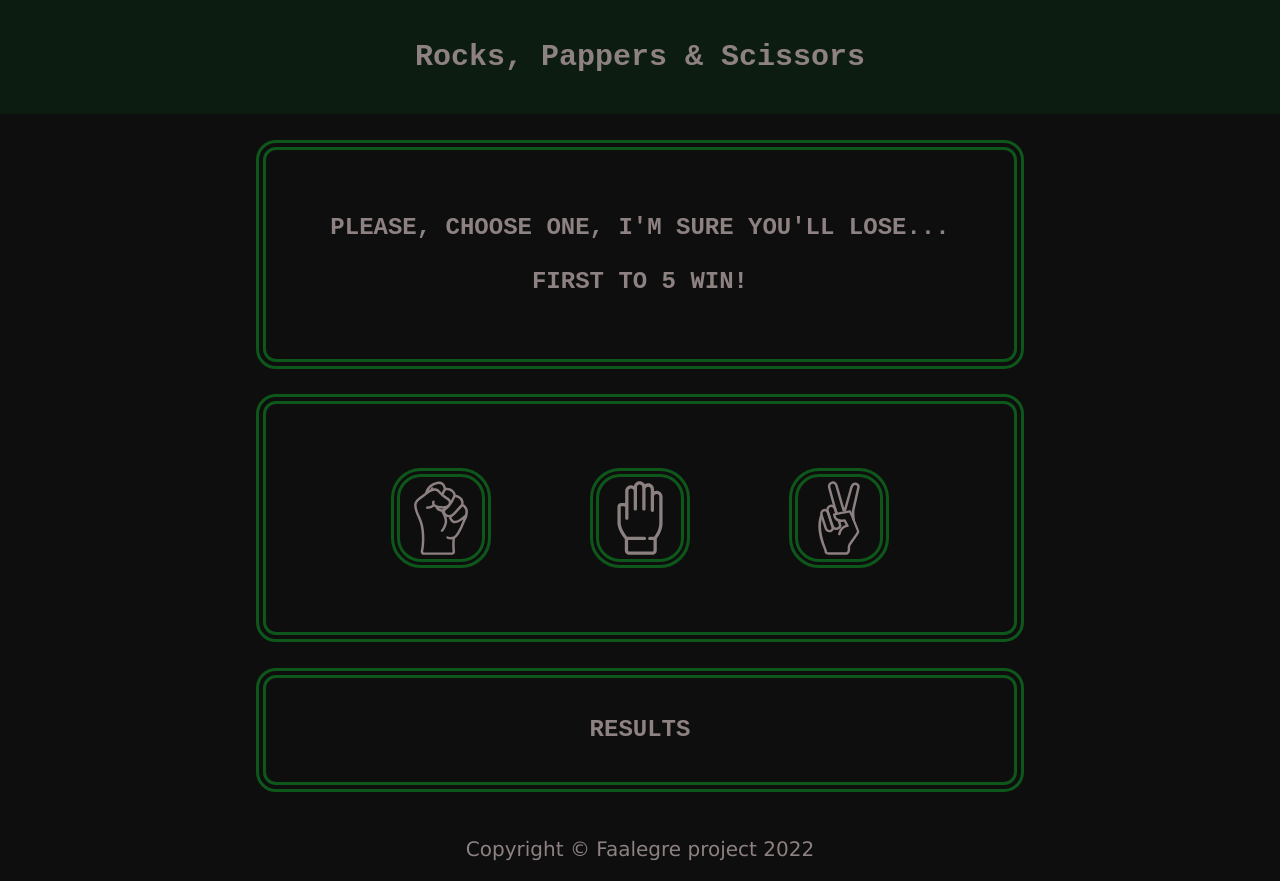
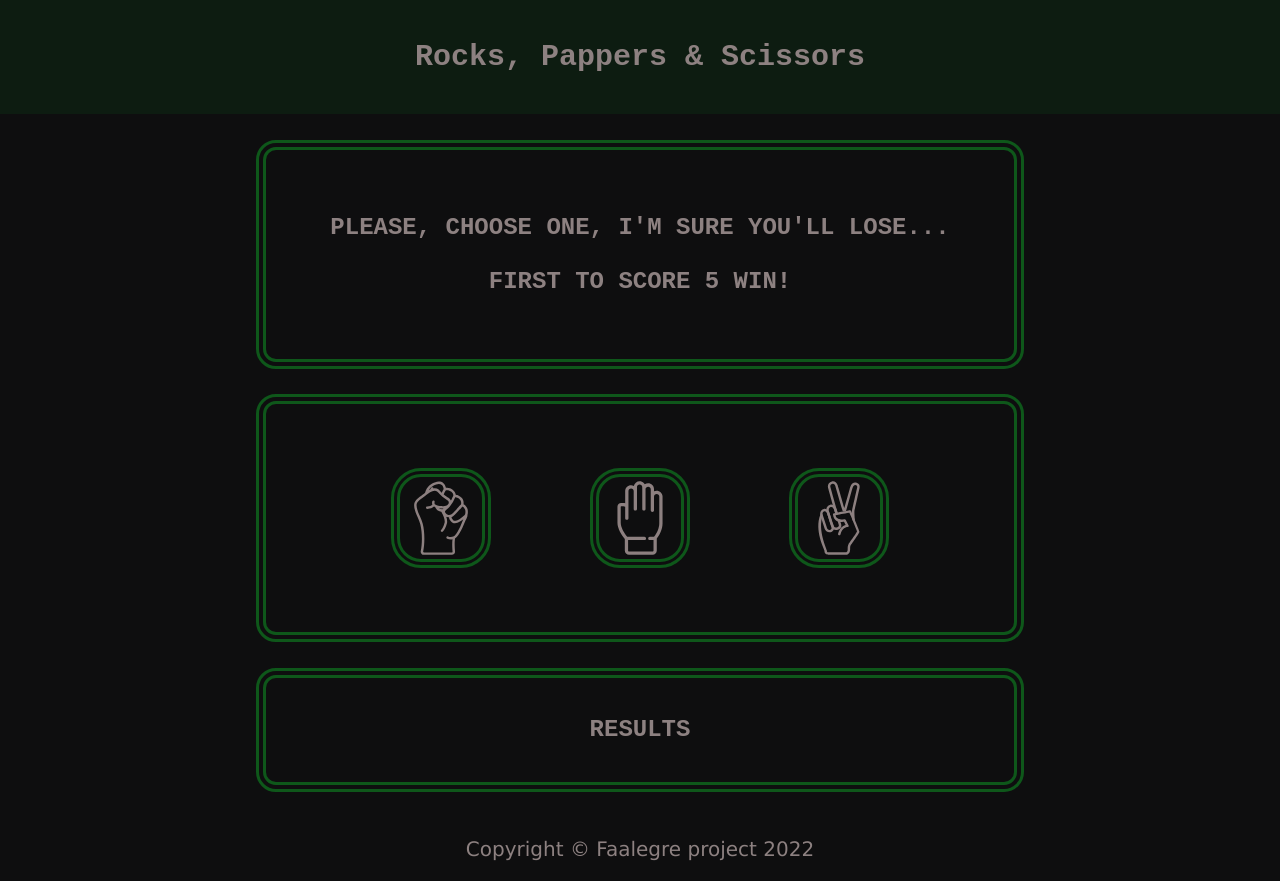
Before and after one commit to Faalegre/RockPaperScissors, a plain HTML site: page index.html in a window 1280 px wide. Drawn offline with Linux system fonts and the light colour scheme; a web font is replaced by a local one.

Commit message:
fix text

```diff
--- a/index.html
+++ b/index.html
@@ -12,7 +12,7 @@
 </head>
 <body>
     <header>Rocks, Pappers & Scissors</header>
-    <div id="game-container"> PLEASE, CHOOSE ONE, I'M SURE YOU'LL LOSE... <br></br> FIRST TO 5 WIN! </div>
+    <div id="game-container"> PLEASE, CHOOSE ONE, I'M SURE YOU'LL LOSE... <br></br> FIRST TO SCORE 5 WIN! </div>
 
     <div id="button-container" >
         <button id="rockBtn"></button>
```
